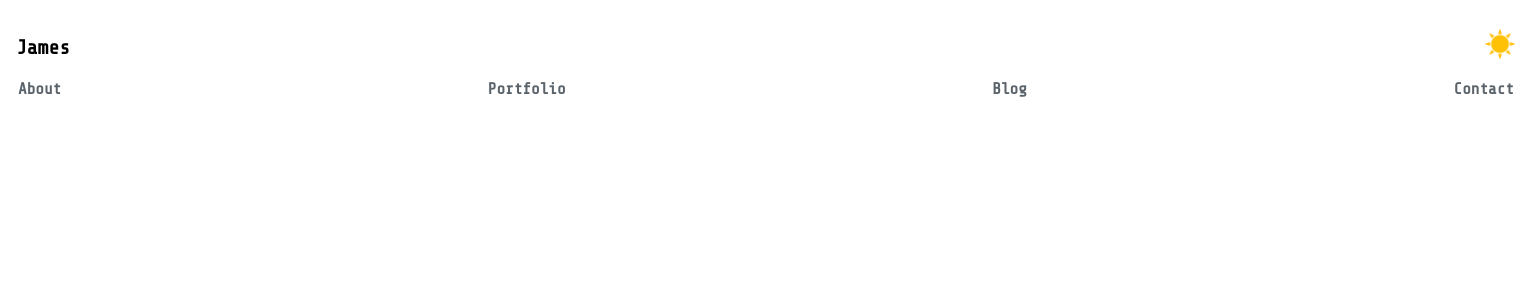
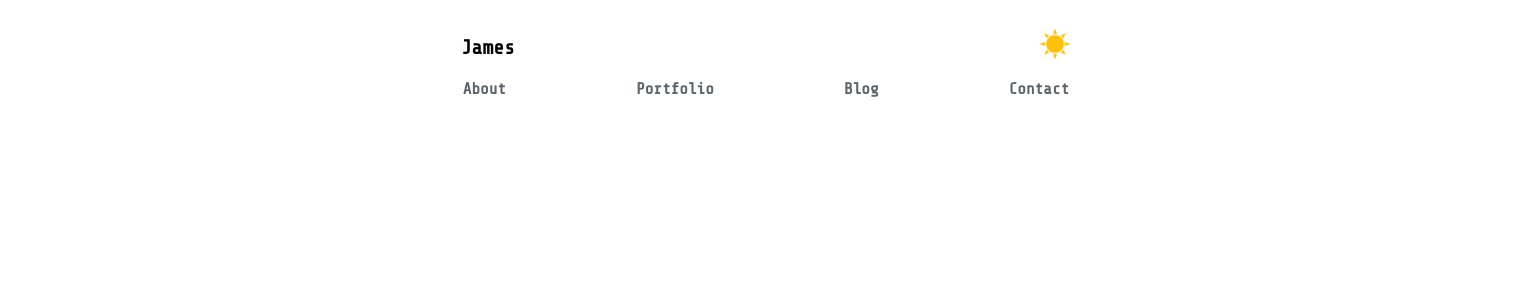
Before and after one commit to jamesncox/portfolio-v2, a React (Create React App) app: page / in a window 1536 px wide. Shown: the top 300 px of the page. Built offline with nearby package versions, Linux system fonts and the light colour scheme.

Commit message:
Create Responsive.css add @media-queries for App.css margin

```diff
--- a/src/App.js
+++ b/src/App.js
@@ -1,5 +1,6 @@
 import React from 'react'
 import './stylesheets/App.css'
+import './stylesheets/Responsive.css'
 
 import Header from './components/layout/Header'
 
--- /dev/null
+++ b/src/stylesheets/Responsive.css
@@ -0,0 +1,27 @@
+@media only screen and (min-width: 700px) {
+    .App {
+        margin-left: 5%;
+        margin-right: 5%;
+    }
+}
+
+@media only screen and (min-width: 800px) {
+    .App {
+        margin-left: 10%;
+        margin-right: 10%;
+    }
+}
+
+@media only screen and (min-width: 900px) {
+    .App {
+        margin-left: 20%;
+        margin-right: 20%;
+    }
+}
+
+@media only screen and (min-width: 1300px) {
+    .App {
+        margin-left: 30%;
+        margin-right: 30%;
+    }
+}
```
